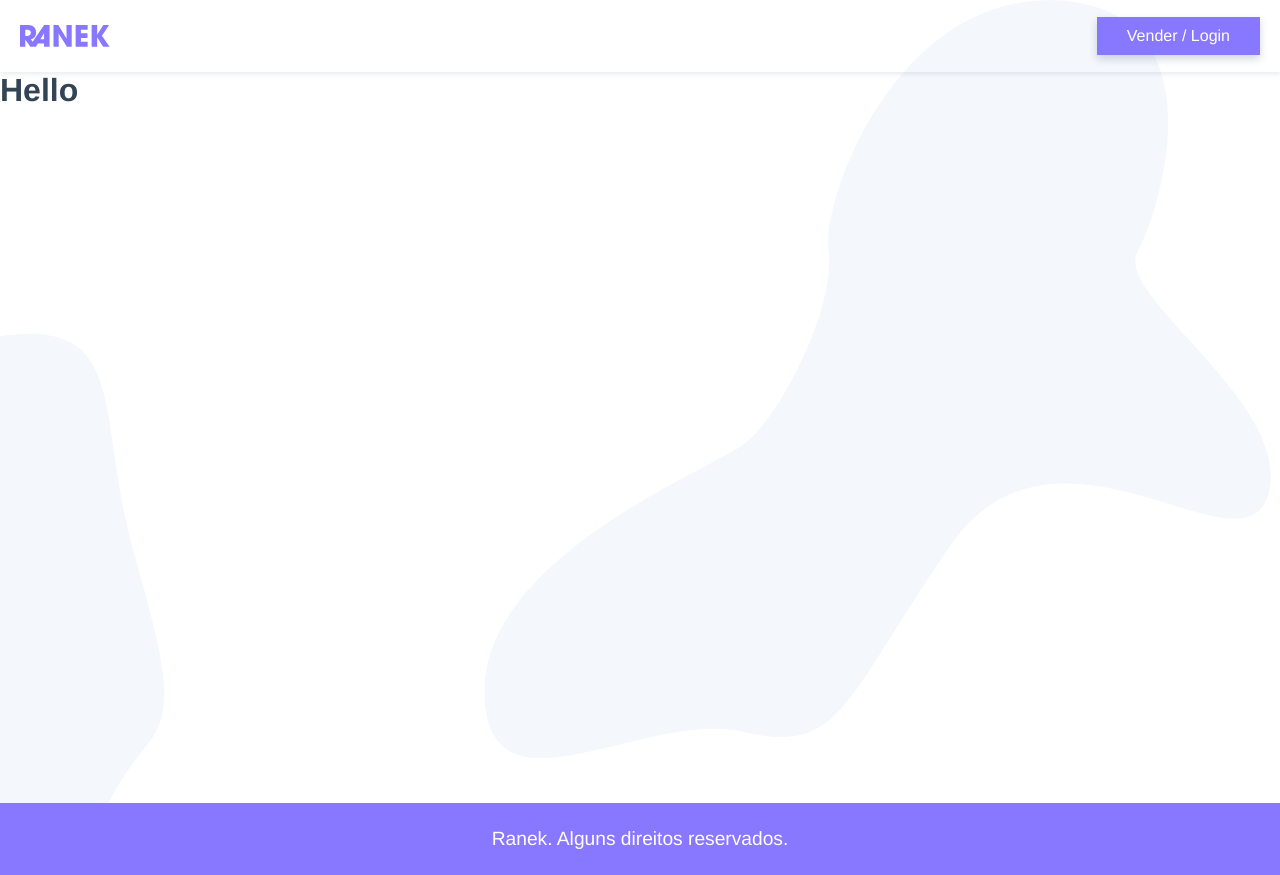
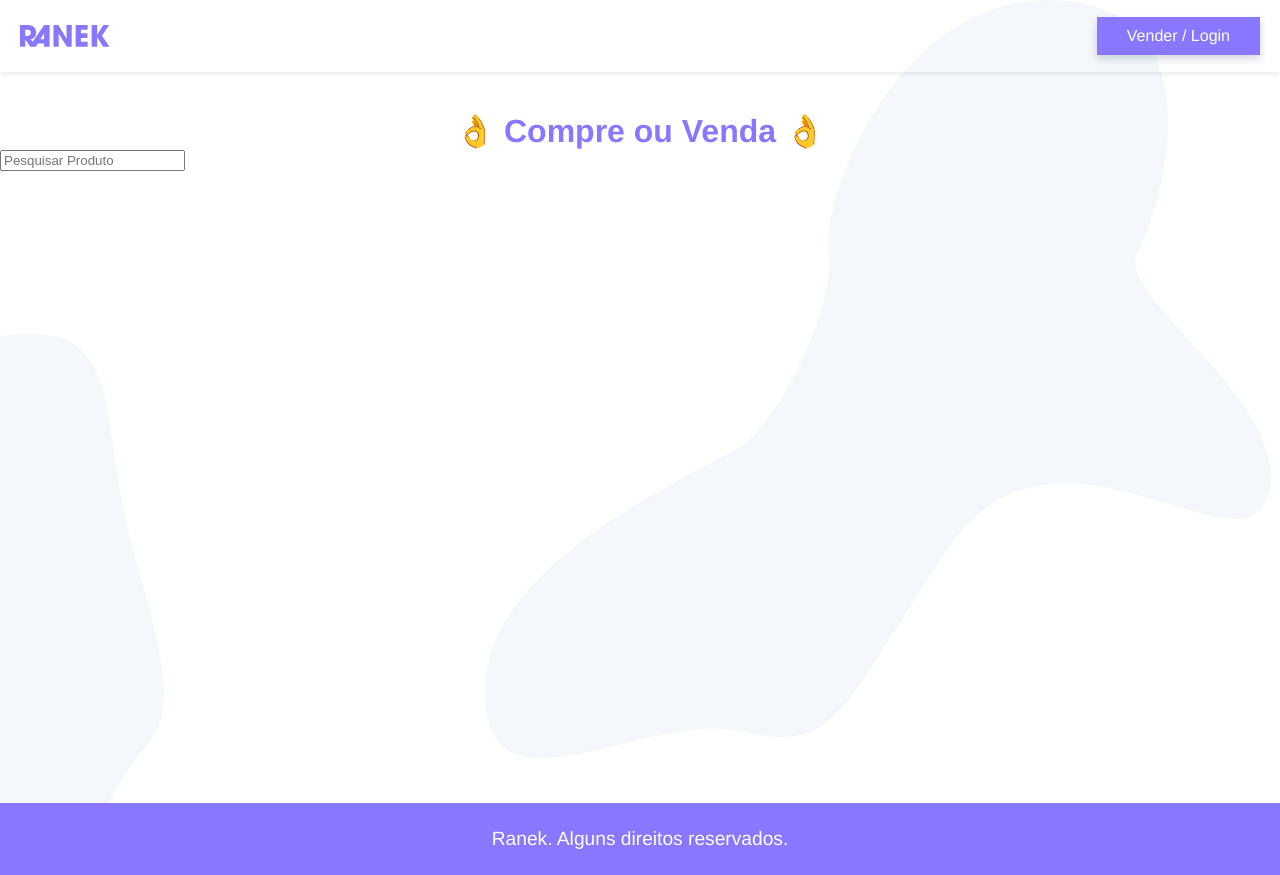
Before and after one commit to Pablofr10/ranek, a Vue app: page / in a window 1280 px wide. Built offline with nearby package versions, Linux system fonts and the light colour scheme.

Commit message:
Adicionando produtos a home

```diff
--- /dev/null
+++ b/src/components/ProdutosBuscar.vue
@@ -0,0 +1,14 @@
+<template>
+  <div>
+    <input type="text" placeholder="Pesquisar Produto" />
+  </div>
+</template>
+
+<script>
+export default {
+  name: "ProdutosBuscar",
+};
+</script>
+
+<style scoped>
+</style>
--- /dev/null
+++ b/src/components/ProdutosLista.vue
@@ -0,0 +1,12 @@
+<template>
+  <div></div>
+</template>
+
+<script>
+export default {
+  name: "ProdutosLista",
+};
+</script>
+
+<style scoped>
+</style>
--- a/src/views/Home.vue
+++ b/src/views/Home.vue
@@ -1,14 +1,28 @@
 <template>
   <div>
-    <h1>Hello</h1>
+    <h1>👌 Compre ou Venda 👌</h1>
+    <ProdutosBuscar />
+    <ProdutosLista />
   </div>
 </template>
 
 <script>
+import ProdutosBuscar from "@/components/ProdutosBuscar.vue";
+import ProdutosLista from "@/components/ProdutosLista.vue";
 export default {
   name: "home",
+  components: {
+    ProdutosBuscar,
+    ProdutosLista,
+  },
 };
 </script>
 
-<style lang="scss" scoped>
+<style scoped>
+h1 {
+  color: #87f;
+  margin-top: 40px;
+  font-size: 2rem;
+  text-align: center;
+}
 </style>
```
